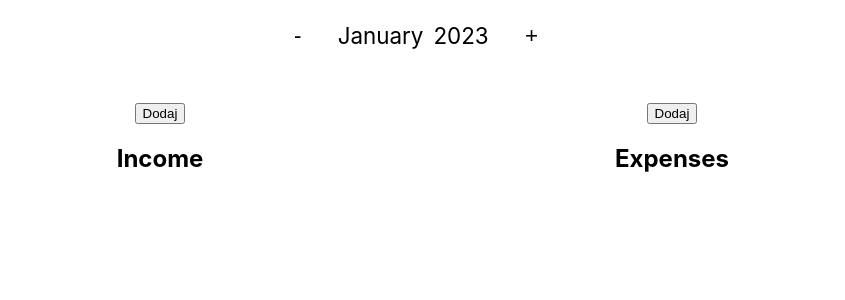
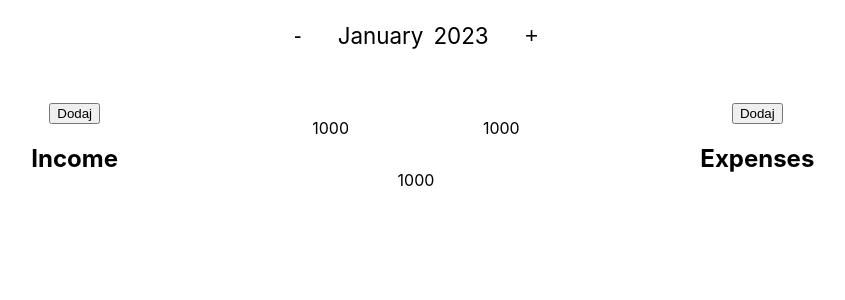
Before and after one commit to BlazejDuszynski/home_budget, a React (Create React App) app: page / in a window 1280 px wide. Shown: the top 300 px of the page, without its empty margins (224-1069 px from the left). Built offline with nearby package versions, Linux system fonts and the light colour scheme.

Commit message:
Summary component created, but yet not renders total expenses and income amount

```diff
--- /dev/null
+++ b/src/Components/Layout/Summary.js
@@ -0,0 +1,13 @@
+import classes from "./Summary.module.css";
+
+const Summary = () => {
+  return (
+    <div className={classes.summary}>
+      <p className={classes.summary__income}>1000</p>
+      <p className={classes.summary__expense}>1000</p>
+      <p className={classes.summary__total}>1000</p>
+    </div>
+  );
+};
+
+export default Summary;
--- /dev/null
+++ b/src/Components/Layout/Summary.module.css
@@ -0,0 +1,21 @@
+.summary {
+  flex-basis: 100%;
+  display: flex;
+  justify-content: space-between;
+  flex-wrap: wrap;
+}
+
+.summary__income {
+  flex-basis: 50%;
+  text-align: center;
+}
+
+.summary__expense {
+  flex-basis: 50%;
+  text-align: center;
+}
+
+.summary__total {
+  flex-basis: 100%;
+  text-align: center;
+}
--- a/src/Components/UI/Main.js
+++ b/src/Components/UI/Main.js
@@ -1,10 +1,12 @@
 import EntriesContainer from "../Layout/EntriesContainer";
+import Summary from "../Layout/Summary";
 import classes from "./Main.module.css";
 
 const Main = () => {
   return (
     <main className={classes.main}>
       <EntriesContainer name="Income" />
+      <Summary />
       <EntriesContainer name="Expenses" />
     </main>
   );
```
